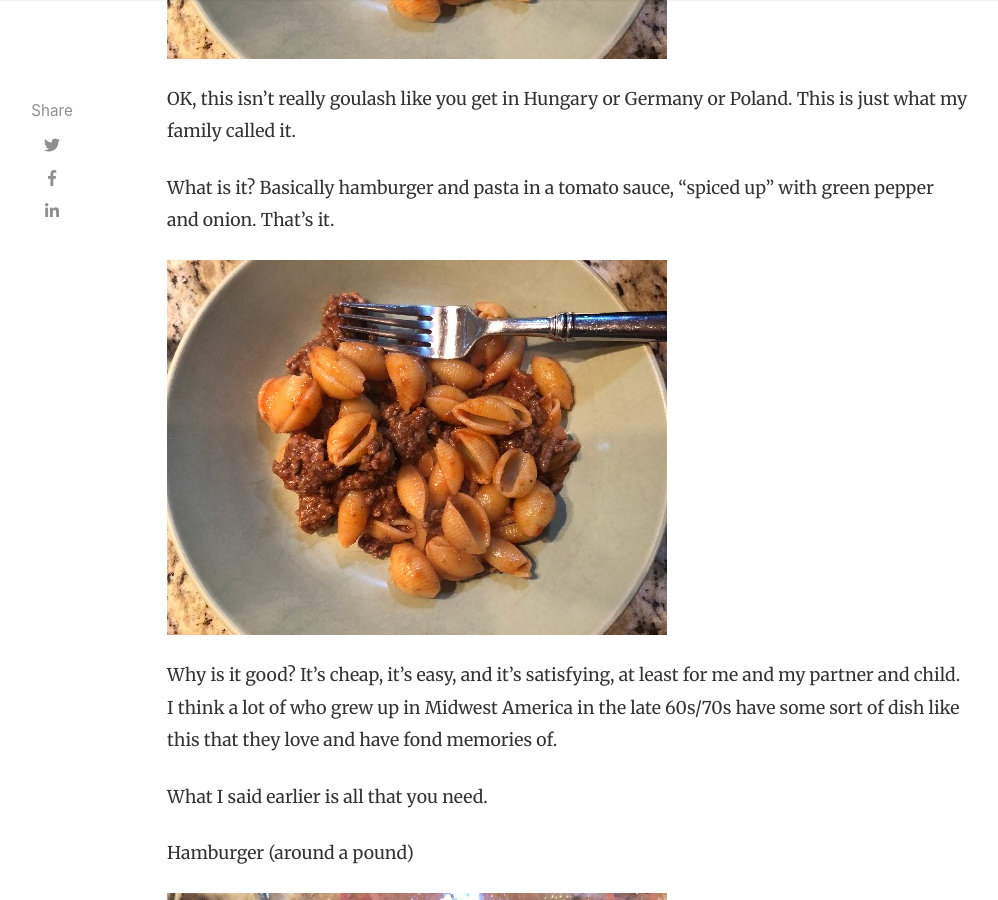
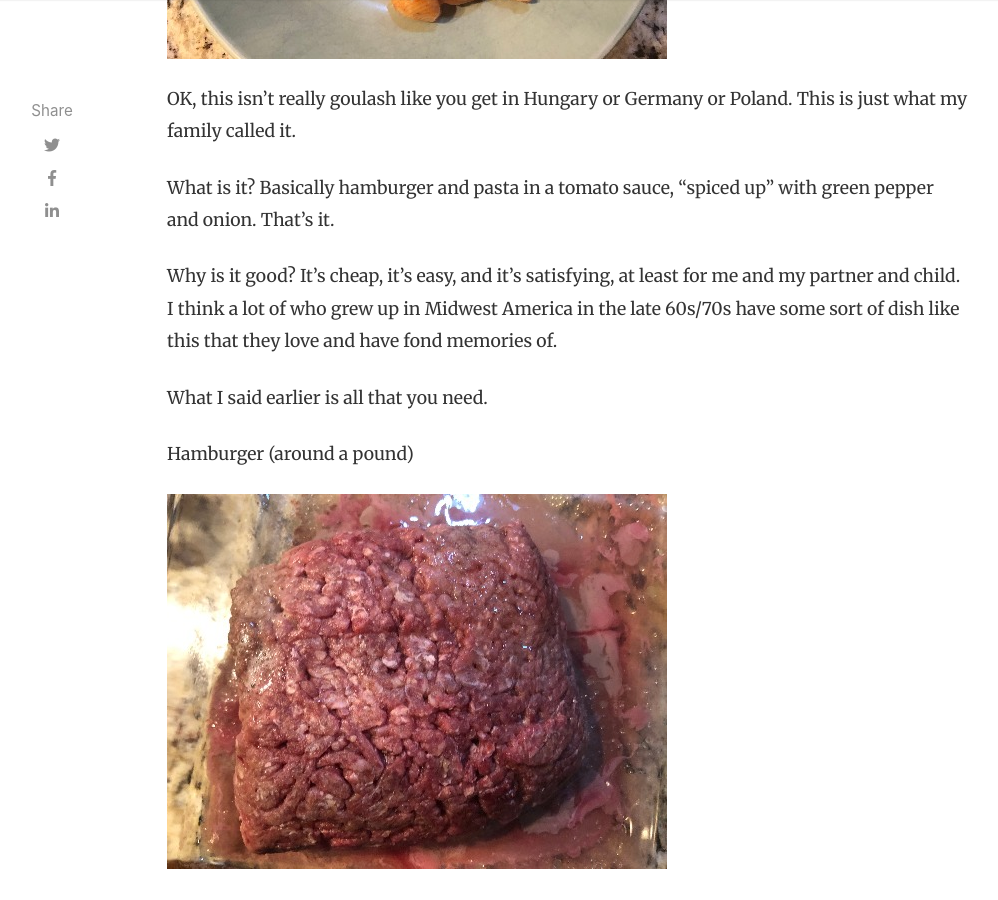
Before and after one commit to pknielski/pknielski.github.io, a Jekyll site: the page built from _posts/2019-11-09-goulash.md, in a window 1280 px wide and 900 px high, scrolled down 731 px. Shown: the whole window, without its empty margins (118-1116 px from the left). Built offline with Jekyll 4.4.1, drawn with Linux system fonts in a browser that asks for light colours; nearby versions of some CDN libraries; comment, search, counter and statistics services are not loaded.

Commit message:
Update 2019-11-09-goulash.md

```diff
--- a/_posts/2019-11-09-goulash.md
+++ b/_posts/2019-11-09-goulash.md
@@ -15,7 +15,6 @@ OK, this isn’t really goulash like you get in Hungary or Germany or Poland.  T
 
 What is it?  Basically hamburger and pasta in a tomato sauce, “spiced up” with green pepper and onion.  That’s it.
 
-![goulash](/assets/images/goulashplated.jpg)
 
 Why is it good?  It’s cheap, it’s easy, and it’s satisfying, at least for me and my partner and child. I think a lot of who grew up in Midwest America in the late 60s/70s have some sort of dish like this that they love and have fond memories of.
 
```
